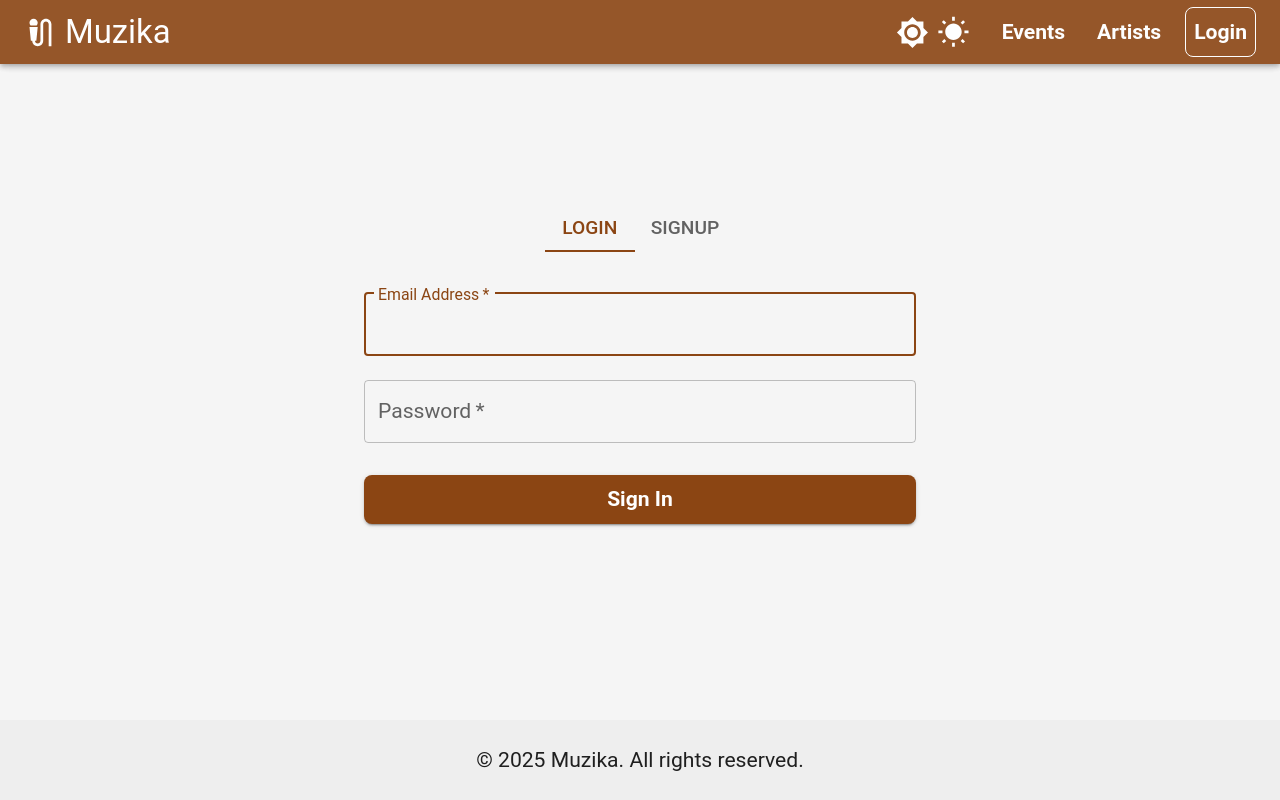
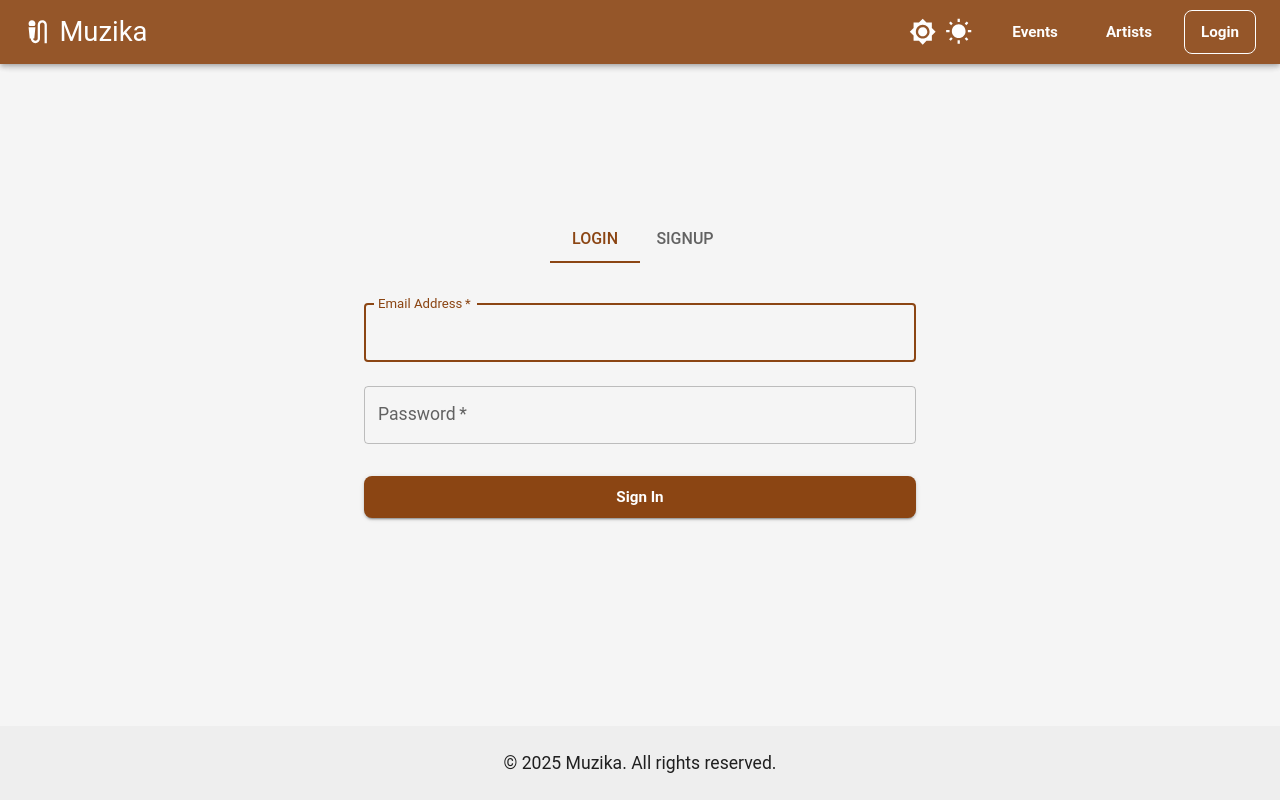
Before and after one commit to A-L-A/MUZIKA, a React (Create React App) app in the folder frontend/: page /auth in a window 1280 px wide. Built offline with nearby package versions, Linux system fonts and the light colour scheme; no server answers.

Commit message:
standardize styling font sizes

```diff
--- a/frontend/src/styles/theme.js
+++ b/frontend/src/styles/theme.js
@@ -1,65 +1,71 @@
 import { createTheme } from "@mui/material/styles";
 
-// Common theme settings
+/**
+ * Common theme settings shared between light and dark modes
+ * - Responsive typography with reasonable scaling
+ * - Optimized component styling
+ */
 const commonSettings = {
   typography: {
     fontFamily: "'Roboto', 'Helvetica', 'Arial', sans-serif",
-    fontSize: 19.2, // Increased by 20%
+    fontSize: 16,
     h1: {
-      fontSize: "3rem",
-      "@media (min-width:600px)": {
-        fontSize: "4.2rem",
-      },
-    },
-    h2: {
-      fontSize: "2.4rem",
-      "@media (min-width:600px)": {
-        fontSize: "3.6rem",
-      },
-    },
-    h3: {
-      fontSize: "2.1rem",
+      fontSize: "2.5rem",
+      fontWeight: 700,
       "@media (min-width:600px)": {
         fontSize: "3rem",
       },
     },
+    h2: {
+      fontSize: "2rem",
+      fontWeight: 600,
+      "@media (min-width:600px)": {
+        fontSize: "2.5rem",
+      },
+    },
+    h3: {
+      fontSize: "1.8rem",
+      "@media (min-width:600px)": {
+        fontSize: "2.2rem",
+      },
+    },
+    h4: {
+      fontSize: "1.5rem",
+      fontWeight: 600,
+    },
     body1: {
-      fontSize: "1.2rem",
+      fontSize: "1rem",
       "@media (min-width:600px)": {
-        fontSize: "1.32rem",
+        fontSize: "1.1rem",
       },
     },
     body2: {
-      fontSize: "1.05rem",
+      fontSize: "0.875rem",
       "@media (min-width:600px)": {
-        fontSize: "1.2rem",
+        fontSize: "0.95rem",
       },
     },
   },
   components: {
-    MuiCard: {
-      styleOverrides: {
-        root: {
-          boxShadow:
-            "0 4px 6px rgba(0, 0, 0, 0.1), 0 1px 3px rgba(0, 0, 0, 0.08)",
-          transition: "transform 0.2s ease-in-out, box-shadow 0.2s ease-in-out",
-          "&:hover": {
-            transform: "translateY(-4px)",
-            boxShadow:
-              "0 10px 20px rgba(0, 0, 0, 0.12), 0 4px 8px rgba(0, 0, 0, 0.06)",
-          },
-        },
-      },
-    },
     MuiButton: {
       styleOverrides: {
         root: {
           borderRadius: "8px",
           textTransform: "none",
           fontWeight: 600,
-          fontSize: "1.2rem",
-          "@media (min-width:600px)": {
-            fontSize: "1.32rem",
+          fontSize: "0.95rem",
+          padding: "8px 16px",
+        },
+      },
+    },
+    MuiCard: {
+      styleOverrides: {
+        root: {
+          boxShadow: "0 4px 6px rgba(0, 0, 0, 0.1), 0 1px 3px rgba(0, 0, 0, 0.08)",
+          transition: "transform 0.2s ease-in-out, box-shadow 0.2s ease-in-out",
+          "&:hover": {
+            transform: "translateY(-4px)",
+            boxShadow: "0 10px 20px rgba(0, 0, 0, 0.12), 0 4px 8px rgba(0, 0, 0, 0.06)",
           },
         },
       },
```
Also changed, not shown: 1 other file (tests, documents, lock files or other folders).
